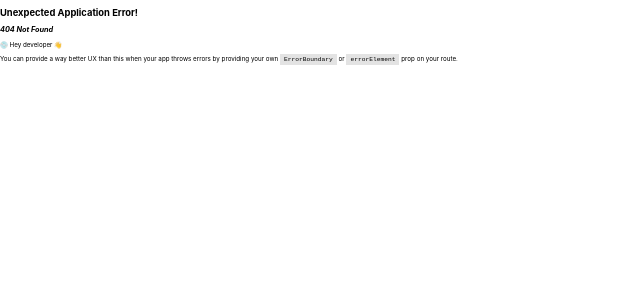
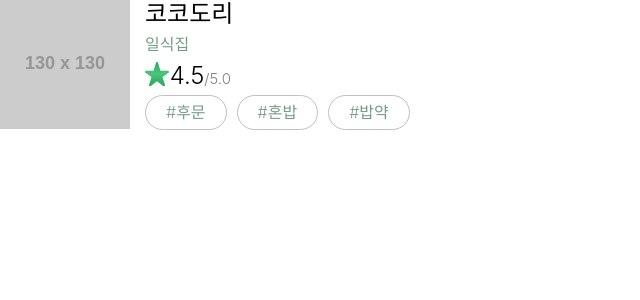
Before and after one commit to Team-EatKu/eatku-frontend, a React (Vite) app: page /dev/card in a window 1280 px wide. Before the commit this address had no page. Shown: the top 300 px of the page, without its empty margins (0-640 px from the left). Built offline with nearby package versions, Linux system fonts and the light colour scheme; a web font is replaced by a local one.

Commit message:
FEAT: Organism: Searchcard 추가

```diff
--- /dev/null
+++ b/src/common/component/organism/SearchCard/index.tsx
@@ -0,0 +1,26 @@
+import { SearchCardProps } from "@typings/common/organism.ts";
+import { SearchCardContainer } from "./styles.ts";
+import { Image } from "@atom/index.tsx";
+import { Rating, Tags } from "@molecule/index.tsx";
+
+const SearchCard = ({ className, customStyle, ...props }: SearchCardProps) => {
+  return (
+    <SearchCardContainer
+      className={`search-card ${className}`}
+      customStyle={customStyle}
+      {...props}
+    >
+      <div className="search-card__image">
+        <Image src={"https://placehold.co/130"} width={"13rem"} />
+      </div>
+      <div className="search-card__content">
+        <div className="search-card__name">코코도리</div>
+        <div className="search-card__category">일식집</div>
+        <Rating current={"4.5"} />
+        <Tags tags={["#후문", "#혼밥", "#밥약"]} variant={"hashtag"} />
+      </div>
+    </SearchCardContainer>
+  );
+};
+
+export default SearchCard;
--- /dev/null
+++ b/src/common/component/organism/SearchCard/styles.ts
@@ -0,0 +1,26 @@
+import styled from "@emotion/styled";
+import { SearchCardContainerProps } from "@typings/common/organism.ts";
+import { Colors, Generators } from "@styles";
+
+export const SearchCardContainer = styled.div<SearchCardContainerProps>`
+  width: 46rem;
+  height: 13rem;
+  ${Generators.flexGenerator("row", "flex-start", "center")};
+  gap: 1.5rem;
+
+  & > div.search-card__content {
+    height: 100%;
+    ${Generators.flexGenerator("column", "space-between", "flex-start")};
+
+    & > div.search-card__name {
+      ${Generators.fontGenerator("2.4rem", "500", "2.8rem")};
+    }
+
+    & > div.search-card__category {
+      ${Generators.fontGenerator("1.6rem", "300", "1.9rem")};
+      color: ${Colors.GrayGreen};
+    }
+  }
+
+  ${(props) => props.customStyle};
+`;
--- a/src/common/component/organism/index.tsx
+++ b/src/common/component/organism/index.tsx
@@ -1,4 +1,5 @@
 import Filter from "./Filter";
 import Header from "./Header";
+import Searchcard from "./SearchCard";
 
-export { Filter, Header };
+export { Filter, Header, Searchcard };
--- /dev/null
+++ b/src/pages/dev/page/card/index.tsx
@@ -0,0 +1,14 @@
+import { CardContainer } from "./styles.ts";
+import { Searchcard } from "@organism/index.tsx";
+
+const index = () => {
+  return (
+    <CardContainer>
+      <section>
+        <Searchcard />
+      </section>
+    </CardContainer>
+  );
+};
+
+export default index;
--- /dev/null
+++ b/src/pages/dev/page/card/styles.ts
@@ -0,0 +1,3 @@
+import styled from "@emotion/styled";
+
+export const CardContainer = styled.div``;
--- a/src/routes/dev-routes.tsx
+++ b/src/routes/dev-routes.tsx
@@ -1,6 +1,7 @@
 import { RouteType } from "@typings/routes/routeType.ts";
 import Sample from "@pages/dev/page/sample";
 import Detail from "@pages/dev/page/detail";
+import Card from "@pages/dev/page/card";
 
 export const devRoutes: RouteType[] = [
   {
@@ -11,4 +12,8 @@ export const devRoutes: RouteType[] = [
     path: "dev/detail",
     element: <Detail />,
   },
+  {
+    path: "dev/card",
+    element: <Card />,
+  },
 ];
```
Also changed, not shown: src/typings/common/organism.ts (+9 -0 lines).
